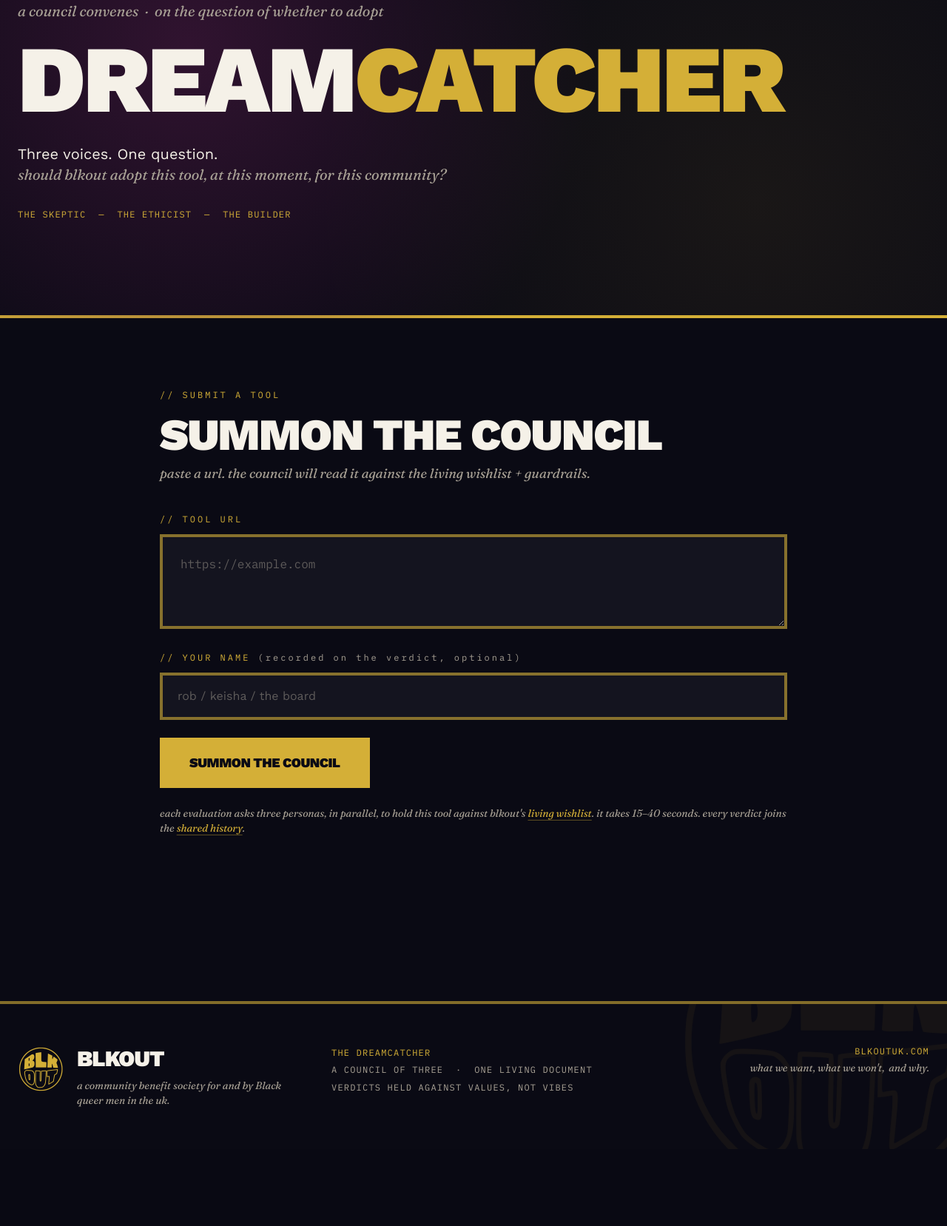
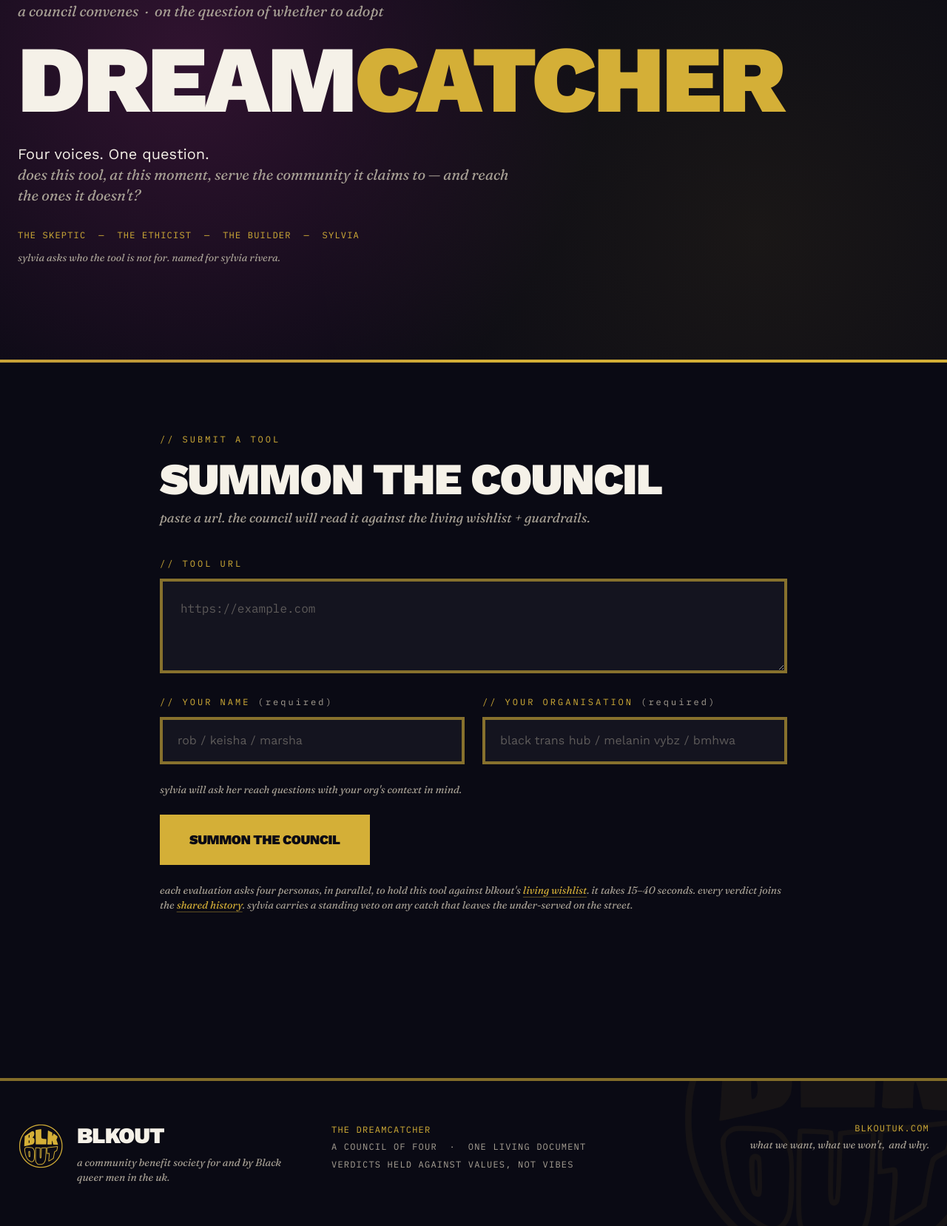
Before and after one commit to BLKOUTUK/dreamcatcher, a FastAPI app: page / in a window 1280 px wide. Shown: the part 179-1836 px from the top of the page at 74% size. Before the commit the page ends 1732 px from the top, so only its background shows below. Run offline with FastAPI, Linux system fonts and the light colour scheme; some libraries are stand-ins or nearby versions.

Commit message:
feat: add Sylvia (fourth judge) + mandatory submitter org
Sylvia Rivera joins the council as the judge of reach. She asks who
the tool is NOT for — accessibility floor, privacy for people at risk,
sync vs async demands, performance demands, register, memory, geography,
cost to user, isolation vs network. She carries a standing veto on any
GO verdict for a tool that deepens existing exclusion — her PASS drops
the council's GO to HOLD.

Submitter name and organisation are now required. Sylvia receives the
submitting org as context so her reach questions are tuned to that
org's audience, not BLKOUT's alone.

Schema: sylvia_response, sylvia_recommendation, submitter_org added
to public.dreamcatcher_verdicts (nullable for backward compatibility
with older three-voice verdicts).

Co-Authored-By: Claude Opus 4.7 (1M context) <noreply@anthropic.com>

```diff
--- a/main.py
+++ b/main.py
@@ -33,6 +33,7 @@ from council import (
     ethicist,
     extract_recommendation,
     skeptic,
+    sylvia,
 )
 from verdicts import (
     get_verdict,
@@ -194,11 +195,18 @@ async def post_wishlist(
 
 class EvaluateRequest(BaseModel):
     url: HttpUrl
-    submitted_by: str | None = None
+    submitted_by: str
+    submitter_org: str
 
     model_config = {
         "json_schema_extra": {
-            "examples": [{"url": "https://notion.so", "submitted_by": "rob"}]
+            "examples": [
+                {
+                    "url": "https://notion.so",
+                    "submitted_by": "rob",
+                    "submitter_org": "BLKOUT",
+                }
+            ]
         }
     }
 
@@ -206,13 +214,16 @@ class EvaluateRequest(BaseModel):
 class EvaluateResponse(BaseModel):
     id: int
     url: str
-    submitted_by: str | None
+    submitted_by: str
+    submitter_org: str
     skeptic: str
     ethicist: str
     builder: str
+    sylvia: str
     skeptic_recommendation: str
     ethicist_recommendation: str
     builder_recommendation: str
+    sylvia_recommendation: str
     verdict: str
 
 
@@ -232,7 +243,14 @@ async def evaluate(request: EvaluateRequest):
     is persisted so history can be reviewed later.
     """
     url_str = str(request.url)
-    submitted_by = (request.submitted_by or "").strip() or None
+    submitted_by = request.submitted_by.strip()
+    submitter_org = request.submitter_org.strip()
+
+    if not submitted_by or not submitter_org:
+        raise HTTPException(
+            status_code=422,
+            detail="Both your name and your organisation are required to summon the council.",
+        )
 
     try:
         wishlist = load_wishlist()
@@ -245,10 +263,16 @@ async def evaluate(request: EvaluateRequest):
     content = wishlist.content
 
     try:
-        skeptic_response, ethicist_response, builder_response = await asyncio.gather(
+        (
+            skeptic_response,
+            ethicist_response,
+            builder_response,
+            sylvia_response,
+        ) = await asyncio.gather(
             asyncio.to_thread(skeptic, url_str, content),
             asyncio.to_thread(ethicist, url_str, content),
             asyncio.to_thread(builder, url_str, content),
+            asyncio.to_thread(sylvia, url_str, content, submitter_org),
         )
     except Exception as exc:
         raise HTTPException(
@@ -259,18 +283,25 @@ async def evaluate(request: EvaluateRequest):
     skeptic_rec = extract_recommendation(skeptic_response)
     ethicist_rec = extract_recommendation(ethicist_response)
     builder_rec = extract_recommendation(builder_response)
-    verdict = derive_verdict([skeptic_rec, ethicist_rec, builder_rec])
+    sylvia_rec = extract_recommendation(sylvia_response)
+    verdict = derive_verdict(
+        [skeptic_rec, ethicist_rec, builder_rec],
+        sylvia_recommendation=sylvia_rec,
+    )
 
     try:
         saved = save_verdict(
             url=url_str,
             submitted_by=submitted_by,
+            submitter_org=submitter_org,
             skeptic_response=skeptic_response,
             ethicist_response=ethicist_response,
             builder_response=builder_response,
+            sylvia_response=sylvia_response,
             skeptic_recommendation=skeptic_rec,
             ethicist_recommendation=ethicist_rec,
             builder_recommendation=builder_rec,
+            sylvia_recommendation=sylvia_rec,
             verdict=verdict,
             wishlist_snapshot=content,
             wishlist_updated_at=wishlist.updated_at,
@@ -284,12 +315,15 @@ async def evaluate(request: EvaluateRequest):
             id=0,
             url=url_str,
             submitted_by=submitted_by,
+            submitter_org=submitter_org,
             skeptic=skeptic_response,
             ethicist=ethicist_response,
             builder=builder_response,
+            sylvia=sylvia_response,
             skeptic_recommendation=skeptic_rec,
             ethicist_recommendation=ethicist_rec,
             builder_recommendation=builder_rec,
+            sylvia_recommendation=sylvia_rec,
             verdict=verdict,
         )
 
@@ -297,12 +331,15 @@ async def evaluate(request: EvaluateRequest):
         id=saved.id,
         url=url_str,
         submitted_by=submitted_by,
+        submitter_org=submitter_org,
         skeptic=skeptic_response,
         ethicist=ethicist_response,
         builder=builder_response,
+        sylvia=sylvia_response,
         skeptic_recommendation=skeptic_rec,
         ethicist_recommendation=ethicist_rec,
         builder_recommendation=builder_rec,
+        sylvia_recommendation=sylvia_rec,
         verdict=verdict,
     )
 
--- a/templates/_base.html
+++ b/templates/_base.html
@@ -26,6 +26,7 @@
               skeptic:       '#c94f4f',
               ethicist:      '#b88dff',
               builder:       '#4fc9a6',
+              sylvia:        '#e85d9e',
             },
             fontFamily: {
               display: ['"Work Sans"', 'sans-serif'],
@@ -113,7 +114,7 @@
       </div>
       <div class="font-mono text-xs uppercase tracking-widest text-cream-muted leading-relaxed">
         <p class="text-gold">The Dreamcatcher</p>
-        <p class="mt-1">a council of three &nbsp;·&nbsp; one living document</p>
+        <p class="mt-1">a council of four &nbsp;·&nbsp; one living document</p>
         <p class="mt-1">verdicts held against values, not vibes</p>
       </div>
       <div class="md:text-right">
--- a/templates/index.html
+++ b/templates/index.html
@@ -12,11 +12,14 @@
     </h1>
     <div class="mt-8 max-w-2xl">
       <p class="text-lg md:text-xl text-cream leading-relaxed">
-        Three voices. One question. <br>
-        <span class="serif-soft">should blkout adopt this tool, at this moment, for this community?</span>
+        Four voices. One question. <br>
+        <span class="serif-soft">does this tool, at this moment, serve the community it claims to — and reach the ones it doesn't?</span>
       </p>
       <p class="font-mono text-xs uppercase tracking-widest text-gold mt-8">
-        the skeptic &nbsp;—&nbsp; the ethicist &nbsp;—&nbsp; the builder
+        the skeptic &nbsp;—&nbsp; the ethicist &nbsp;—&nbsp; the builder &nbsp;—&nbsp; sylvia
+      </p>
+      <p class="serif-soft text-sm mt-3">
+        sylvia asks who the tool is <em>not</em> for. named for sylvia rivera.
       </p>
     </div>
   </div>
@@ -44,18 +47,37 @@
       ></textarea>
     </div>
 
+    <div class="grid md:grid-cols-2 gap-6">
       <div>
         <label class="block font-mono text-xs uppercase tracking-[0.25em] text-gold mb-3">
-        // your name <span class="text-cream-muted normal-case">(recorded on the verdict, optional)</span>
+          // your name <span class="text-cream-muted normal-case">(required)</span>
         </label>
         <input
           id="submitterName"
           type="text"
-        placeholder="rob / keisha / the board"
+          required
+          placeholder="rob / keisha / marsha"
           class="w-full bg-abyss border-4 border-gold/60 focus:border-gold
                  text-cream font-body text-base px-5 py-4 outline-none transition-all
                  placeholder:text-cream-muted/50">
       </div>
+      <div>
+        <label class="block font-mono text-xs uppercase tracking-[0.25em] text-gold mb-3">
+          // your organisation <span class="text-cream-muted normal-case">(required)</span>
+        </label>
+        <input
+          id="submitterOrg"
+          type="text"
+          required
+          placeholder="black trans hub / melanin vybz / bmhwa"
+          class="w-full bg-abyss border-4 border-gold/60 focus:border-gold
+                 text-cream font-body text-base px-5 py-4 outline-none transition-all
+                 placeholder:text-cream-muted/50">
+      </div>
+    </div>
+    <p class="serif-soft text-sm text-cream-muted -mt-2">
+      sylvia will ask her reach questions with your org's context in mind.
+    </p>
 
     <button
       type="submit"
@@ -70,10 +92,11 @@
   </form>
 
   <p class="serif-soft text-sm mt-6">
-    each evaluation asks three personas, in parallel, to hold this tool against blkout's
+    each evaluation asks four personas, in parallel, to hold this tool against blkout's
     <a href="/wishlist" class="text-gold underline decoration-gold/40 underline-offset-4 hover:decoration-gold">living wishlist</a>.
     it takes 15–40 seconds. every verdict joins the
     <a href="/verdicts" class="text-gold underline decoration-gold/40 underline-offset-4 hover:decoration-gold">shared history</a>.
+    sylvia carries a standing veto on any <em>catch</em> that leaves the under-served on the street.
   </p>
 </section>
 
@@ -85,7 +108,7 @@
     <span class="w-3 h-3 bg-gold animate-bounce" style="animation-delay:200ms"></span>
     <span class="w-3 h-3 bg-gold animate-bounce" style="animation-delay:400ms"></span>
   </div>
-  <p class="serif-soft mt-6">the skeptic sharpens their questions. the ethicist opens the guardrails. the builder checks the stack.</p>
+  <p class="serif-soft mt-6">the skeptic sharpens their questions. the ethicist opens the guardrails. the builder checks the stack. sylvia asks who's on the street.</p>
 </section>
 
 <!-- RESULTS ------------------------------------------------- -->
@@ -105,6 +128,7 @@
           <span id="recSkeptic"  class="tag"></span>
           <span id="recEthicist" class="tag"></span>
           <span id="recBuilder"  class="tag"></span>
+          <span id="recSylvia"   class="tag"></span>
         </div>
         <a id="verdictPermalink"
            href="#"
@@ -117,7 +141,7 @@
   </div>
 
   <!-- Persona columns -->
-  <div class="max-w-7xl mx-auto px-6 pt-16 grid gap-8 lg:grid-cols-3">
+  <div class="max-w-7xl mx-auto px-6 pt-16 grid gap-8 md:grid-cols-2 lg:grid-cols-4">
     <article class="relative">
       <div class="absolute left-0 top-0 h-1 w-16 bg-skeptic"></div>
       <p class="font-mono text-xs uppercase tracking-[0.25em] text-skeptic mt-4">// persona 01</p>
@@ -139,6 +163,13 @@
       <p class="serif-soft text-sm mb-6">vibe-codeability, stack fit, lift.</p>
       <div id="builderText" class="text-cream-muted font-body whitespace-pre-wrap leading-relaxed text-sm"></div>
     </article>
+    <article class="relative">
+      <div class="absolute left-0 top-0 h-1 w-16 bg-sylvia"></div>
+      <p class="font-mono text-xs uppercase tracking-[0.25em] text-sylvia mt-4">// persona 04</p>
+      <h3 class="display-xl text-3xl text-cream mt-2">Sylvia</h3>
+      <p class="serif-soft text-sm mb-6">reach, the under-served, who's on the street.</p>
+      <div id="sylviaText" class="text-cream-muted font-body whitespace-pre-wrap leading-relaxed text-sm"></div>
+    </article>
   </div>
 </section>
 
@@ -149,16 +180,23 @@
   const loading = document.getElementById('loading');
   const results = document.getElementById('results');
   const nameField = document.getElementById('submitterName');
+  const orgField = document.getElementById('submitterOrg');
 
-  // Remember the submitter name across sessions so board members don't retype it.
+  // Remember submitter name + org across sessions so returning users don't retype.
   const savedName = localStorage.getItem('dreamcatcher_submitter');
   if (savedName) nameField.value = savedName;
   nameField.addEventListener('input', () => {
     localStorage.setItem('dreamcatcher_submitter', nameField.value);
   });
+  const savedOrg = localStorage.getItem('dreamcatcher_submitter_org');
+  if (savedOrg) orgField.value = savedOrg;
+  orgField.addEventListener('input', () => {
+    localStorage.setItem('dreamcatcher_submitter_org', orgField.value);
+  });
 
   function setRec(el, rec) {
-    el.textContent = `${el.id.replace('rec','')}: ${rec}`;
+    const label = el.id.replace('rec','').toLowerCase();
+    el.textContent = `${label}: ${rec}`;
     el.classList.remove('bg-gold','text-obsidian','border-gold');
     if (rec === 'GO')   el.classList.add('bg-gold','text-obsidian','border-gold');
     if (rec === 'PASS') el.classList.add('text-skeptic','border-skeptic/60');
@@ -168,7 +206,13 @@
   form.addEventListener('submit', async (e) => {
     e.preventDefault();
     const url = document.getElementById('prompt').value.trim();
+    const name = nameField.value.trim();
+    const org = orgField.value.trim();
     if (!url) return;
+    if (!name || !org) {
+      alert('Your name and your organisation are both required. Sylvia wants to know who is asking.');
+      return;
+    }
 
     btn.disabled = true;
     btnText.textContent = 'Convening...';
@@ -179,7 +223,7 @@
       const res = await fetch('/evaluate', {
         method: 'POST',
         headers: {'Content-Type': 'application/json'},
-        body: JSON.stringify({ url, submitted_by: nameField.value.trim() || null }),
+        body: JSON.stringify({ url, submitted_by: name, submitter_org: org }),
       });
       if (!res.ok) {
         const err = await res.json().catch(() => ({ detail: 'unknown error' }));
@@ -189,19 +233,21 @@
 
       document.getElementById('verdictText').textContent = data.verdict;
       const subtext = {
-        GO:   'two or more voices say yes. proceed.',
-        HOLD: 'the voices disagree. gather more information.',
-        PASS: 'two or more voices say no. move on without guilt.',
+        GO:   'three or more voices say yes, and sylvia is not blocking. proceed.',
+        HOLD: 'the voices disagree — or sylvia is asking you to widen reach before adopting. gather more information.',
+        PASS: 'three or more voices say no. move on without guilt.',
       }[data.verdict] || '';
       document.getElementById('verdictSubtext').textContent = subtext;
 
       setRec(document.getElementById('recSkeptic'),  data.skeptic_recommendation);
       setRec(document.getElementById('recEthicist'), data.ethicist_recommendation);
       setRec(document.getElementById('recBuilder'),  data.builder_recommendation);
+      setRec(document.getElementById('recSylvia'),   data.sylvia_recommendation);
 
       document.getElementById('skepticText').textContent  = data.skeptic;
       document.getElementById('ethicistText').textContent = data.ethicist;
       document.getElementById('builderText').textContent  = data.builder;
+      document.getElementById('sylviaText').textContent   = data.sylvia;
 
       // Link to the permanent verdict record if it was saved.
       const permalink = document.getElementById('verdictPermalink');
```
Also changed, not shown: council.py (+108 -12 lines), templates/verdict_detail.html (+30 -7 lines), templates/verdicts.html (+6 -1 lines), verdicts.py (+17 -2 lines). Lines whose indentation alone changed are shown as unchanged.
